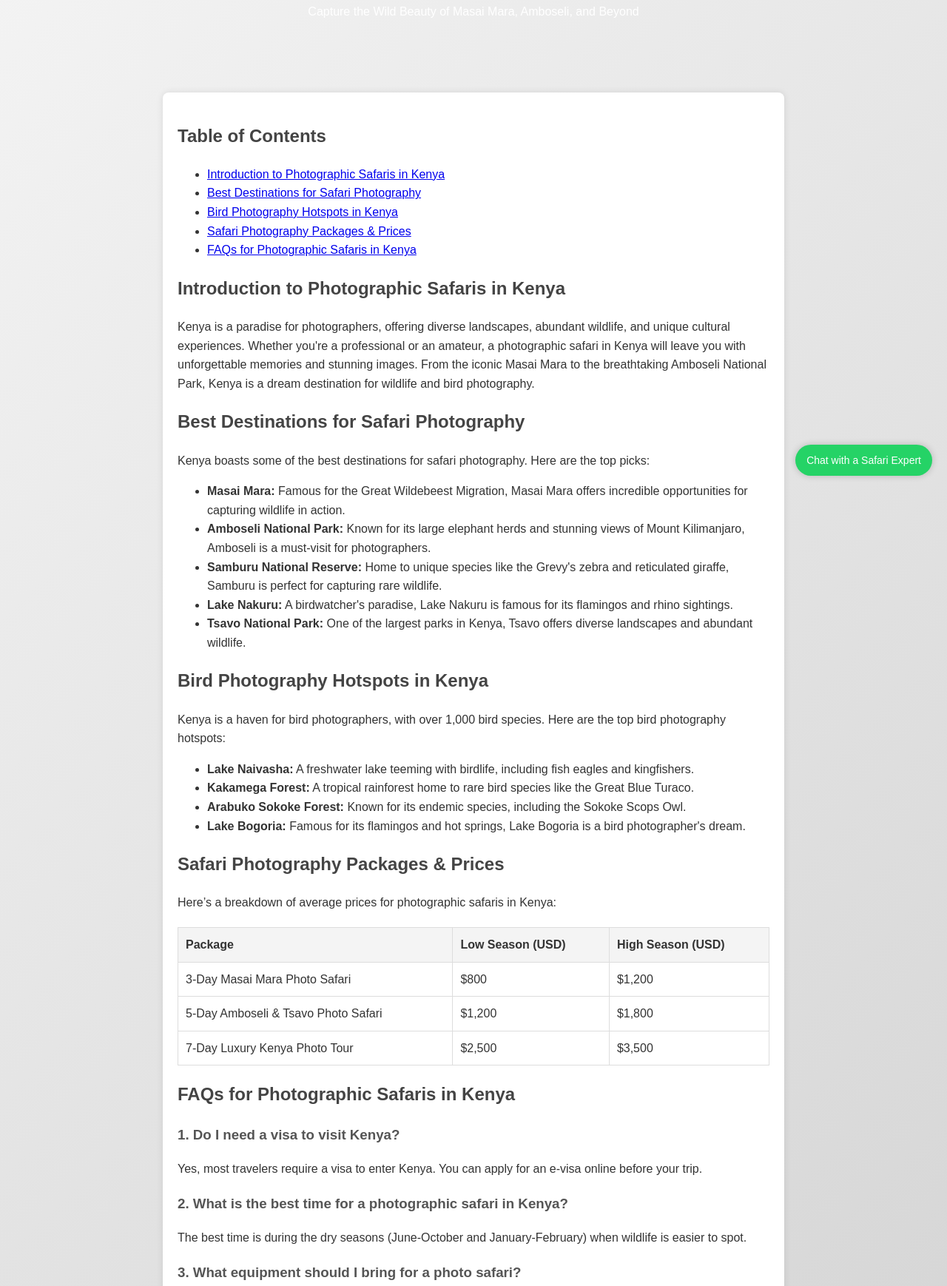
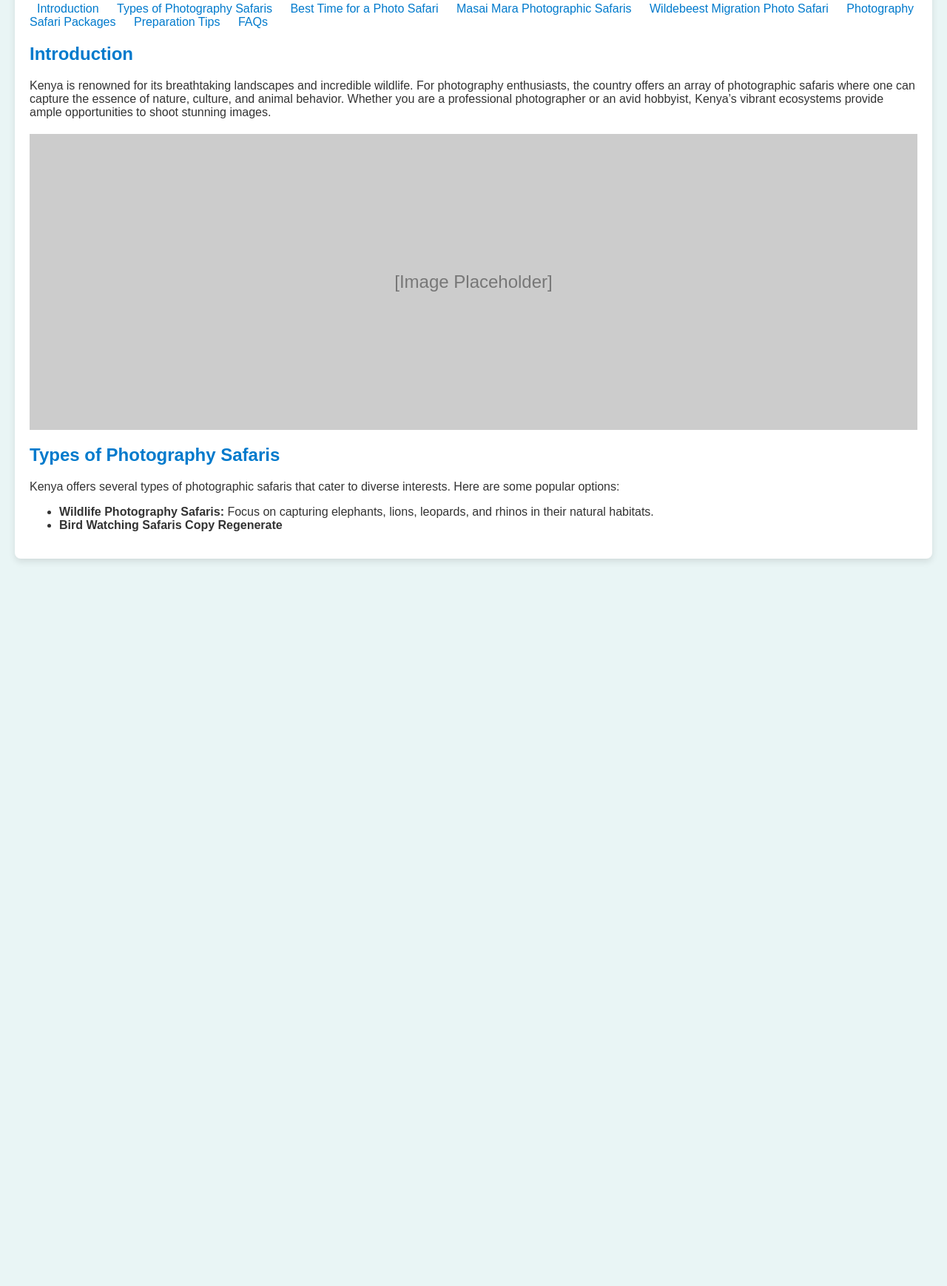
Before and after one commit to Warren254/Best-Kenya-Photo-Safaris-2025-Masai-Mara-Wildebeest-Migration-Tours, a plain HTML site: page index.html in a window 1280 px wide. Shown: the part 137-1875 px from the top of the page at 74% size. After the commit the page ends 912 px from the top, so only its background shows below. Drawn offline with Linux system fonts and the light colour scheme.

Commit message:
Update index.html

```diff
--- a/index.html
+++ b/index.html
@@ -1,165 +1,111 @@
 <!DOCTYPE html>
 <html lang="en">
+
 <head>
     <meta charset="UTF-8">
     <meta name="viewport" content="width=device-width, initial-scale=1.0">
-    <meta name="description" content="Explore the best photographic safaris in Kenya, including Masai Mara photographic safaris, wildebeest migration photo safaris, and Kenya photography tour packages. Discover private luxury safari photography packages, bird photography hotspots, and more.">
-    <meta name="keywords" content="photographic safaris kenya, Masai mara photographic safaris kenya, wildebeest migration photo safari, Masai mara photography safari packages, Kenya photography tour packages, kenya photography tour, kenya photo safari tours, Best kenya photo safari tours itinerary 2025, Safari photography private luxury packages in kenya prices nairobi, Best 5 days photo safari from nairobi, Best 5 days photo safari from nairobi price, photo safari itinerary from nairobi, Wildebeest migration photo safari">
-    <title>Ultimate Guide to Photographic Safaris in Kenya | Masai Mara, Amboseli & More</title>
+    <title>Photography Safari in Kenya</title>
+    <meta name="description" content="Experience the best photographic safaris in Kenya, explore packages for Masai Mara and witness the wildebeest migration.">
+    <meta keywords="photographic safaris kenya, Masai mara photographic safaris kenya, wildebeest migration photo safari, Masai mara photography safari packages, Kenya photography tour packages, kenya photography tour, kenya photo safari tours, Best kenya photo safari tours itinerary 2025, Safari photography private luxury packages in kenya prices nairobi, Best 5 days photo safari from nairobi, Best 5 days photo safari from nairobi price, photo safari itinerary from nairobi, Wildebeest migration photo safari">
+    <link rel="stylesheet" href="styles.css">
     <style>
         body {
             font-family: Arial, sans-serif;
-            line-height: 1.6;
+            background-color: #e9f5f5;
+            color: #333;
             margin: 0;
             padding: 0;
-            background: linear-gradient(135deg, #f4f4f4, #d4d4d4);
-            color: #333;
         }
+
         header {
-            background: url('safari-bg.jpg') no-repeat center center/cover;
-            color: #fff;
-            padding: 60px 20px;
+            background-color: #007acc;
+            padding: 10px;
+            color: white;
             text-align: center;
         }
-        h1 {
-            font-size: 2.5rem;
-            margin: 0;
-        }
-        h2 {
-            color: #444;
-        }
+
         .container {
-            max-width: 800px;
+            max-width: 1200px;
             margin: 20px auto;
             padding: 20px;
-            background: #fff;
+            background: #ffffff;
             border-radius: 8px;
-            box-shadow: 0 0 10px rgba(0, 0, 0, 0.1);
+            box-shadow: 0 4px 10px rgba(0,0,0,0.1);
         }
-        .table {
+
+        h1, h2 {
+            color: #007acc;
+        }
+
+        .image-placeholder {
             width: 100%;
-            border-collapse: collapse;
+            height: 400px;
+            background-color: #ccc;
+            text-align: center;
+            line-height: 400px;
+            color: #777;
+            font-size: 24px;
             margin: 20px 0;
         }
-        .table th, .table td {
-            padding: 10px;
-            border: 1px solid #ddd;
-            text-align: left;
-        }
-        .table th {
-            background: #f4f4f4;
-        }
-        .whatsapp-float {
+
+        .whatsapp-button {
             position: fixed;
             bottom: 20px;
             right: 20px;
-            background: #25D366;
-            color: #fff;
-            padding: 10px 15px;
-            border-radius: 50px;
+            background-color: #25D366;
+            color: white;
+            padding: 15px;
+            border-radius: 50%;
+            text-align: center;
+            font-size: 24px;
             text-decoration: none;
-            font-size: 14px;
-            box-shadow: 0 0 10px rgba(0, 0, 0, 0.2);
         }
-        .whatsapp-float:hover {
-            background: #128C7E;
+
+        nav {
+            margin-bottom: 20px;
         }
-        .faq {
-            margin-top: 20px;
+
+        nav a {
+            margin: 0 10px;
+            color: #007acc;
+            text-decoration: none;
         }
-        .faq h3 {
-            color: #555;
-        }
-        .faq p {
-            margin: 10px 0;
+
+        nav a:hover {
+            text-decoration: underline;
         }
     </style>
 </head>
+
 <body>
     <header>
-        <h1>Ultimate Guide to Photographic Safaris in Kenya</h1>
-        <p>Capture the Wild Beauty of Masai Mara, Amboseli, and Beyond</p>
+        <h1>Your Ultimate Photography Safari Experience in Kenya</h1>
     </header>
+
     <div class="container">
-        <h2>Table of Contents</h2>
-        <ul>
-            <li><a href="#introduction">Introduction to Photographic Safaris in Kenya</a></li>
-            <li><a href="#best-destinations">Best Destinations for Safari Photography</a></li>
-            <li><a href="#bird-photography">Bird Photography Hotspots in Kenya</a></li>
-            <li><a href="#packages-prices">Safari Photography Packages & Prices</a></li>
-            <li><a href="#faqs">FAQs for Photographic Safaris in Kenya</a></li>
-        </ul>
+        <nav>
+            <a href="#introduction">Introduction</a>
+            <a href="#safari-types">Types of Photography Safaris</a>
+            <a href="#best-time">Best Time for a Photo Safari</a>
+            <a href="#masai-mara">Masai Mara Photographic Safaris</a>
+            <a href="#wildebeest-migration">Wildebeest Migration Photo Safari</a>
+            <a href="#package-options">Photography Safari Packages</a>
+            <a href="#preparation">Preparation Tips</a>
+            <a href="#faq">FAQs</a>
+        </nav>
 
-        <h2 id="introduction">Introduction to Photographic Safaris in Kenya</h2>
-        <p>Kenya is a paradise for photographers, offering diverse landscapes, abundant wildlife, and unique cultural experiences. Whether you're a professional or an amateur, a photographic safari in Kenya will leave you with unforgettable memories and stunning images. From the iconic Masai Mara to the breathtaking Amboseli National Park, Kenya is a dream destination for wildlife and bird photography.</p>
+        <section id="introduction">
+            <h2>Introduction</h2>
+            <p>Kenya is renowned for its breathtaking landscapes and incredible wildlife. For photography enthusiasts, the country offers an array of photographic safaris where one can capture the essence of nature, culture, and animal behavior. Whether you are a professional photographer or an avid hobbyist, Kenya’s vibrant ecosystems provide ample opportunities to shoot stunning images.</p>
+        </section>
 
-        <h2 id="best-destinations">Best Destinations for Safari Photography</h2>
-        <p>Kenya boasts some of the best destinations for safari photography. Here are the top picks:</p>
-        <ul>
-            <li><strong>Masai Mara:</strong> Famous for the Great Wildebeest Migration, Masai Mara offers incredible opportunities for capturing wildlife in action.</li>
-            <li><strong>Amboseli National Park:</strong> Known for its large elephant herds and stunning views of Mount Kilimanjaro, Amboseli is a must-visit for photographers.</li>
-            <li><strong>Samburu National Reserve:</strong> Home to unique species like the Grevy's zebra and reticulated giraffe, Samburu is perfect for capturing rare wildlife.</li>
-            <li><strong>Lake Nakuru:</strong> A birdwatcher's paradise, Lake Nakuru is famous for its flamingos and rhino sightings.</li>
-            <li><strong>Tsavo National Park:</strong> One of the largest parks in Kenya, Tsavo offers diverse landscapes and abundant wildlife.</li>
-        </ul>
+        <div class="image-placeholder">[Image Placeholder]</div>
 
-        <h2 id="bird-photography">Bird Photography Hotspots in Kenya</h2>
-        <p>Kenya is a haven for bird photographers, with over 1,000 bird species. Here are the top bird photography hotspots:</p>
-        <ul>
-            <li><strong>Lake Naivasha:</strong> A freshwater lake teeming with birdlife, including fish eagles and kingfishers.</li>
-            <li><strong>Kakamega Forest:</strong> A tropical rainforest home to rare bird species like the Great Blue Turaco.</li>
-            <li><strong>Arabuko Sokoke Forest:</strong> Known for its endemic species, including the Sokoke Scops Owl.</li>
-            <li><strong>Lake Bogoria:</strong> Famous for its flamingos and hot springs, Lake Bogoria is a bird photographer's dream.</li>
-        </ul>
-
-        <h2 id="packages-prices">Safari Photography Packages & Prices</h2>
-        <p>Here’s a breakdown of average prices for photographic safaris in Kenya:</p>
-        <table class="table">
-            <thead>
-                <tr>
-                    <th>Package</th>
-                    <th>Low Season (USD)</th>
-                    <th>High Season (USD)</th>
-                </tr>
-            </thead>
-            <tbody>
-                <tr>
-                    <td>3-Day Masai Mara Photo Safari</td>
-                    <td>$800</td>
-                    <td>$1,200</td>
-                </tr>
-                <tr>
-                    <td>5-Day Amboseli & Tsavo Photo Safari</td>
-                    <td>$1,200</td>
-                    <td>$1,800</td>
-                </tr>
-                <tr>
-                    <td>7-Day Luxury Kenya Photo Tour</td>
-                    <td>$2,500</td>
-                    <td>$3,500</td>
-                </tr>
-            </tbody>
-        </table>
-
-        <h2 id="faqs">FAQs for Photographic Safaris in Kenya</h2>
-        <div class="faq">
-            <h3>1. Do I need a visa to visit Kenya?</h3>
-            <p>Yes, most travelers require a visa to enter Kenya. You can apply for an e-visa online before your trip.</p>
-
-            <h3>2. What is the best time for a photographic safari in Kenya?</h3>
-            <p>The best time is during the dry seasons (June-October and January-February) when wildlife is easier to spot.</p>
-
-            <h3>3. What equipment should I bring for a photo safari?</h3>
-            <p>Bring a DSLR or mirrorless camera, telephoto lenses (300mm or longer), a sturdy tripod, and extra batteries.</p>
-
-            <h3>4. Are there private luxury photo safari packages?</h3>
-            <p>Yes, many tour operators offer private luxury packages tailored for photographers.</p>
-
-            <h3>5. Can I combine bird photography with a wildlife safari?</h3>
-            <p>Absolutely! Many destinations like Lake Nakuru and Masai Mara offer opportunities for both bird and wildlife photography.</p>
-        </div>
-    </div>
-
-    <a href="https://wa.me/254712345678" class="whatsapp-float" target="_blank">Chat with a Safari Expert</a>
-</body>
-</html>
+        <section id="safari-types">
+            <h2>Types of Photography Safaris</h2>
+            <p>Kenya offers several types of photographic safaris that cater to diverse interests. Here are some popular options:</p>
+            <ul>
+                <li><strong>Wildlife Photography Safaris:</strong> Focus on capturing elephants, lions, leopards, and rhinos in their natural habitats.</li>
+                <li><strong>Bird Watching Safaris
+Copy
+Regenerate
```
